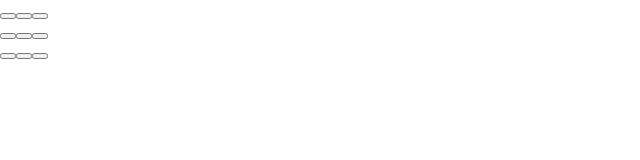
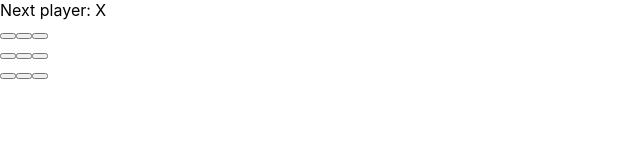
Before and after one commit to edavid2021/React-TicTacToe, a React (Create React App) app in the folder hw8-emmanuel-david/: page / in a window 1280 px wide. Shown: the top 160 px of the page, without its empty margins (0-640 px from the left). Built offline with nearby package versions, Linux system fonts and the light colour scheme.

Commit message:
Status bar

```diff
--- a/hw8-emmanuel-david/src/App.js
+++ b/hw8-emmanuel-david/src/App.js
@@ -30,6 +30,7 @@ export default function Board() {
 
   return (
     <>
+      <div className = "status"> {status} </div>
       <div className = "board-row">
         <Square value = {squares[0]} onSquareClick = {() => handleClick(0)} />
         <Square value = {squares[1]} onSquareClick = {() => handleClick(1)}/>
```
